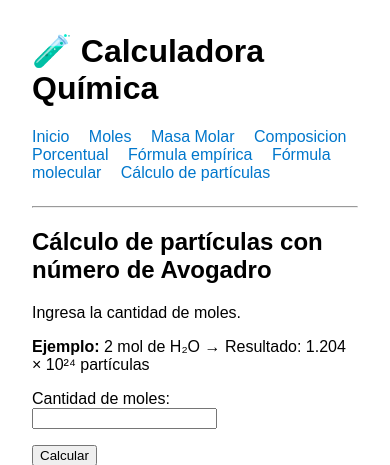
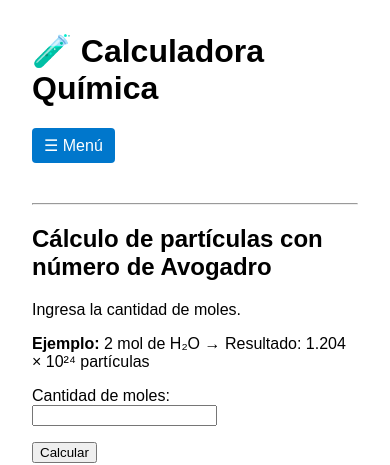
Before and after one commit to pag0dy/quimicalc, a Django app: page /avogadro/ in a window 390 px wide. Shown: the top 465 px of the page. Run offline with Django 4.2, Linux system fonts and the light colour scheme.

Commit message:
agrega menu despegable para vista movil

```diff
--- a/calculos/templates/calculos/base.html
+++ b/calculos/templates/calculos/base.html
@@ -32,6 +32,55 @@
             border-radius: 8px;
             font-size: 1.2rem;
         }
+        .menu-toggle {
+            display: none;
+            background-color: #0077cc;
+            color: white;
+            padding: 8px 12px;
+            border: none;
+            border-radius: 4px;
+            font-size: 1rem;
+            margin-bottom: 1rem;
+        }
+
+        nav ul.menu {
+            list-style: none;
+            padding: 0;
+            margin: 0 0 1rem 0;
+            display: flex;
+            flex-wrap: wrap;
+            gap: 10px;
+        }
+
+        nav ul.menu li {
+            display: inline;
+        }
+
+        nav ul.menu a {
+            text-decoration: none;
+            color: #0077cc;
+        }
+
+        /* Responsive */
+        @media (max-width: 768px) {
+            .menu-toggle {
+                display: inline-block;
+            }
+
+            nav ul.menu {
+                display: none;
+                flex-direction: column;
+                gap: 0;
+            }
+
+            nav ul.menu.show {
+                display: flex;
+            }
+
+            nav ul.menu li {
+                margin-bottom: 10px;
+            }
+        }
     </style>
     <script>
     MathJax = {
@@ -46,15 +95,23 @@
 <body>
     <h1>🧪 Calculadora Química</h1>
     <nav>
-        <a href="{% url 'home' %}">Inicio</a>
-        <a href="{% url 'calculo_moles' %}">Moles</a>
-        <a href="{% url 'calculo_masa_molar' %}">Masa Molar</a>
-        <a href="{% url 'calculo_composicion' %}">Composicion Porcentual</a>
-        <a href="{% url 'calculo_formula_empirica' %}">Fórmula empírica</a>
-        <a href="{% url 'calculo_formula_molecular' %}">Fórmula molecular</a>
-        <a href="{% url 'calculo_avogadro' %}">Cálculo de partículas</a>
+    <button class="menu-toggle" onclick="toggleMenu()">☰ Menú</button>
+        <ul id="menu" class="menu">
+            <li><a href="{% url 'home' %}">Inicio</a></li>
+            <li><a href="{% url 'calculo_moles' %}">Cálculo de moles</a></li>
+            <li><a href="{% url 'calculo_masa_molar' %}">Masa molar</a></li>
+            <li><a href="{% url 'calculo_composicion' %}">Composición porcentual</a></li>
+            <li><a href="{% url 'calculo_formula_empirica' %}">Fórmula empírica</a></li>
+            <li><a href="{% url 'calculo_formula_molecular' %}">Fórmula molecular</a></li>
+            <li><a href="{% url 'calculo_avogadro' %}">Partículas</a></li>
+        </ul>
     </nav>
     <hr>
     {% block content %}{% endblock %}
+    <script>
+    function toggleMenu() {
+        document.getElementById("menu").classList.toggle("show");
+        }
+    </script>
 </body>
 </html>
```
